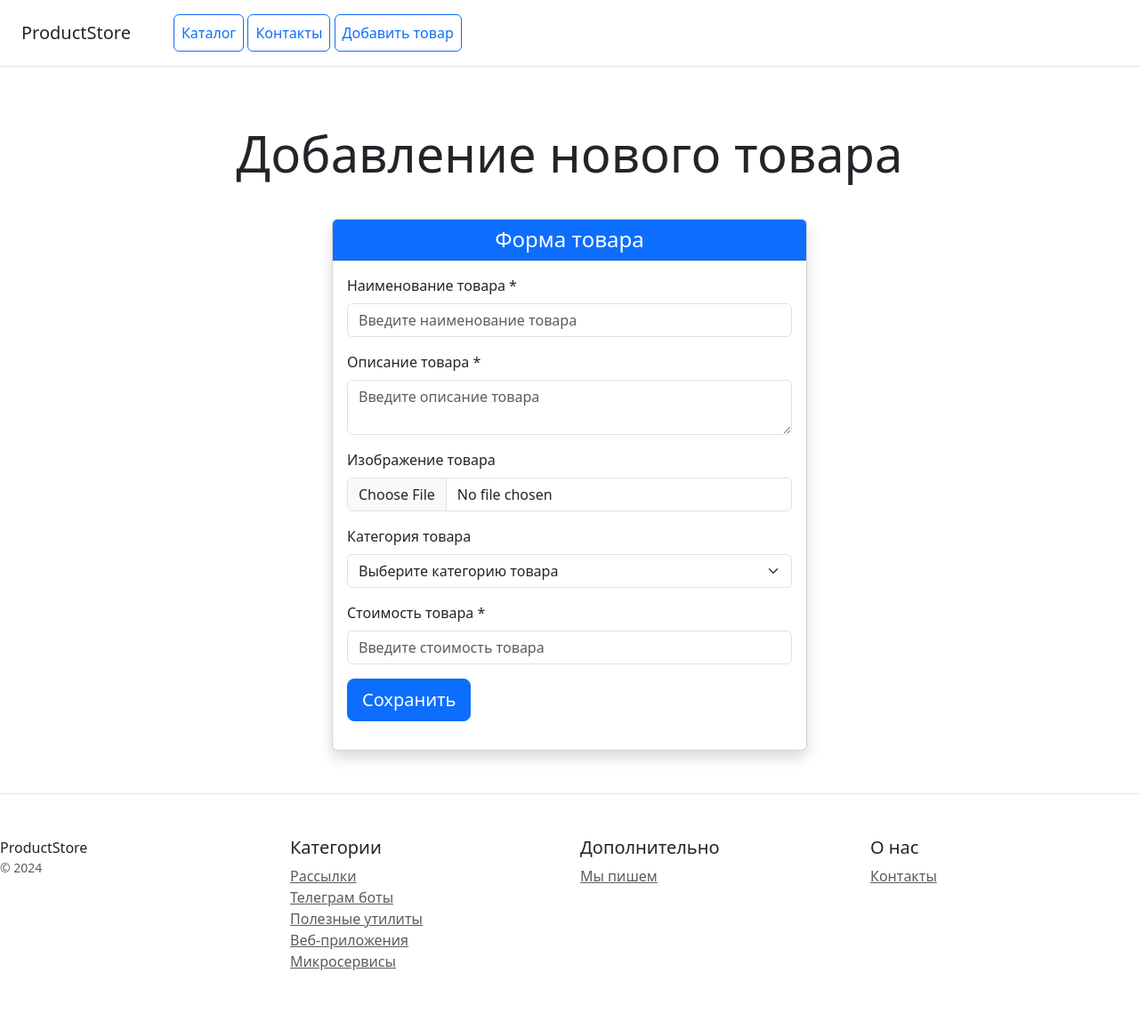
After one commit to Kirill8769/django_homework_2, a Django app: page /product_create/ in a window 1280 px wide. The commit adds this page. Shown: the whole page at 89% size. Run offline with Django 5.2, Linux system fonts and the light colour scheme; data comes from the database, SQL or seed files in the repository; some libraries are stand-ins or nearby versions.

Commit message:
add dop create product user interface

```diff
--- a/catalog/templates/catalog/base.html
+++ b/catalog/templates/catalog/base.html
@@ -15,6 +15,7 @@
     <nav class="ms-5">
         <a class="p-2 btn btn-outline-primary" href="/">Каталог</a>
         <a class="p-2 btn btn-outline-primary" href="/contacts/">Контакты</a>
+        <a class="p-2 btn btn-outline-primary" href="/product_create/">Добавить товар</a>
     </nav>
 </div>
 
@@ -32,7 +33,7 @@
         <div class="row">
             <div class="col-12 col-md">
                 ProductStore
-                <small class="d-block mb-3 text-muted">&copy; 2023</small>
+                <small class="d-block mb-3 text-muted">&copy; 2024</small>
             </div>
             <div class="col-6 col-md">
                 <h5>Категории</h5>
--- /dev/null
+++ b/catalog/templates/catalog/product_create.html
@@ -0,0 +1,50 @@
+{% extends 'catalog/base.html' %}
+
+{% block content %}
+<div class="container">
+    <div class="row justify-content-center">
+        <div class="col-lg-6">
+            <div class="card shadow">
+                <div class="card-header bg-primary text-white">
+                    <h4 class="my-0 font-weight-normal text-center">Форма товара</h4>
+                </div>
+                <div class="card-body">
+                    <form method="post" action="" class="row" enctype="multipart/form-data">
+                        {% csrf_token %}
+                        <div class="col-12 mb-3">
+                            <label for="name" class="form-label">Наименование товара *</label>
+                            <input type="text" name="name" class="form-control" id="name" placeholder="Введите наименование товара" required>
+                        </div>
+                        <div class="col-12 mb-3">
+                            <label for="description" class="form-label">Описание товара *</label>
+                            <textarea name="description" class="form-control" id="description" placeholder="Введите описание товара" required></textarea>
+                        </div>
+                        <div class="col-12 mb-3">
+                            <label for="image" class="form-label">Изображение товара</label>
+                            <input class="form-control" type="file" id="image" name="image">
+                        </div>
+                        <div class="col-12 mb-3">
+                            <label for="category" class="form-label">Категория товара</label><br>
+                            <select class="form-select" id="category" name="category" aria-label="Select category">
+                                <option selected>Выберите категорию товара</option>
+                                {% for category in categories %}
+                                <option value="{{ category.pk }}">{{ category.name }}</option>
+                                {% endfor %}
+                            </select>
+                        </div>
+                        <div class="col-12 mb-3">
+                            <label for="price" class="form-label">Стоимость товара *</label>
+                            <input type="number" step="0.01" name="price" class="form-control" id="price" placeholder="Введите стоимость товара" required>
+                        </div>
+                        <div class="col-12 mb-3">
+                            <button type="submit" class="btn btn-primary btn-lg btn-block">Сохранить</button>
+                        </div>
+                    </form>
+                </div>
+            </div>
+        </div>
+    </div>
+</div>
+
+
+{% endblock %}
--- a/catalog/urls.py
+++ b/catalog/urls.py
@@ -7,5 +7,6 @@ app_name = apps.CatalogConfig.name
 urlpatterns = [
     path("", views.index, name="index"),
     path("contacts/", views.contacts, name="contacts"),
-    path('product/<int:pk>/', views.product_detail, name='product_detail')
+    path('product/<int:pk>/', views.product_detail, name='product_detail'),
+    path('product_create/', views.product_create, name='product_create'),
 ]
--- a/catalog/views.py
+++ b/catalog/views.py
@@ -1,6 +1,6 @@
 from django.shortcuts import render, get_object_or_404
 
-from .models import Product, Contact
+from .models import Product, Contact, Category
 
 
 def index(request):
@@ -20,6 +20,31 @@ def product_detail(request, pk):
     return render(request, 'catalog/product_detail.html', context)
 
 
+def product_create(request):
+    context = {
+        'categories': Category.objects.all(),
+        'title': 'Добавление нового товара',
+    }
+    if request.method == 'POST':
+        name = request.POST.get('name')
+        description = request.POST.get('description')
+        image = request.FILES.get('image')
+        category = request.POST.get('category')
+        if category == 'Выберите категорию товара':
+            category = None
+        price = request.POST.get('price')
+        print(123, category)
+        Product.objects.create(
+            name=name,
+            description=description,
+            image=image,
+            category_id=category,
+            price=price,
+        )
+        context['info'] = f'Товар {name} добавлен'
+    return render(request, 'catalog/product_create.html', context)
+
+
 def contacts(request):
     context = {
         'contact': Contact.objects.get(pk=1),
```
Also changed, not shown: catalog/fixture/product_data.json (+29 -3 lines), media/products_photo/154288-sok-24_1JMrwdU.jpg (added), media/products_photo/154288-sok-24_ajwHoQ3.jpg (added), media/products_photo/408383b2a0348d5a61d6bd828fed3878.jpeg (added), media/products_photo/maxresdefault.jpg (added), 1 other file.
